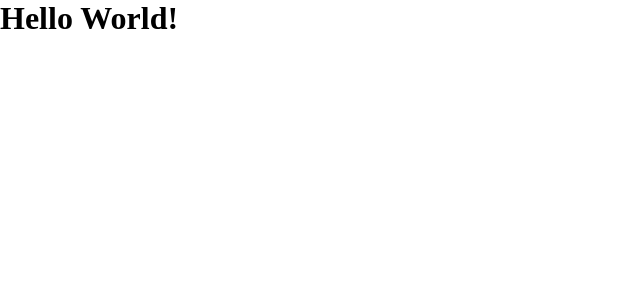
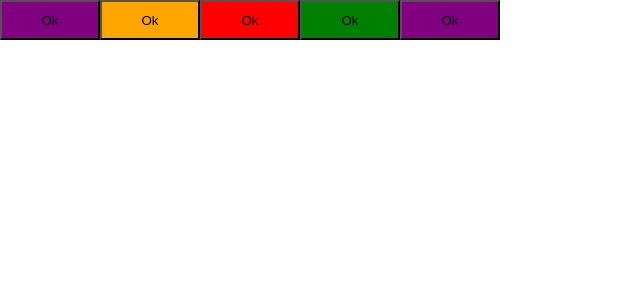
Before and after one commit to Wellington-Henrique/02-ignite-timer-reactjs-ts, a React (Vite) app: page / in a window 1280 px wide. Shown: the top 300 px of the page, without its empty margins (0-640 px from the left). Built offline with nearby package versions, Linux system fonts and the light colour scheme.

Commit message:
Estrutura da Aplicação: Styled Components

```diff
--- a/package.json
+++ b/package.json
@@ -11,11 +11,13 @@
   },
   "dependencies": {
     "react": "^18.2.0",
-    "react-dom": "^18.2.0"
+    "react-dom": "^18.2.0",
+    "styled-components": "^6.1.8"
   },
   "devDependencies": {
     "@types/react": "^18.2.56",
     "@types/react-dom": "^18.2.19",
+    "@types/styled-components": "^5.1.34",
     "@typescript-eslint/eslint-plugin": "^7.0.2",
     "@typescript-eslint/parser": "^7.0.2",
     "@vitejs/plugin-react": "^4.2.1",
--- a/src/App.tsx
+++ b/src/App.tsx
@@ -1,5 +1,13 @@
+import { Button } from "./assets/Button";
+
 export function App() {
   return (
-    <h1>Hello World!</h1>
+    <>
+      <Button variant='primary'/>
+      <Button variant='secondary'/>
+      <Button variant='danger'/>
+      <Button variant='success'/>
+      <Button/>
+    </>
   )
 }
--- /dev/null
+++ b/src/assets/Button.styles.ts
@@ -0,0 +1,25 @@
+import styled, { css } from "styled-components"
+
+export type ButtonVariant = 'primary' | 'secondary' | 'danger' | 'success'
+
+interface ButtonContainerProps {
+    variant: ButtonVariant
+}
+
+const buttonVariants = {
+    primary: 'purple',
+    secondary: 'orange',
+    danger: 'red',
+    success: 'green',
+}
+
+export const ButtonContainer = styled.button<ButtonContainerProps>`
+    min-width: 100px;
+    height: 40px;
+
+    cursor: pointer;
+
+    ${({variant}) => css`
+        background-color: ${buttonVariants[variant]}
+    `}
+`
--- /dev/null
+++ b/src/assets/Button.tsx
@@ -0,0 +1,15 @@
+import { ButtonContainer, ButtonVariant } from "./Button.styles"
+
+interface ButtonProps {
+    variant?: ButtonVariant
+}
+
+
+export function Button({variant="primary", ...props} : ButtonProps) {
+
+    return(
+        <ButtonContainer variant={variant} {...props}>
+            Ok
+        </ButtonContainer>
+    )
+}
```
Also changed, not shown: 1 other file (tests, documents, lock files or other folders).
